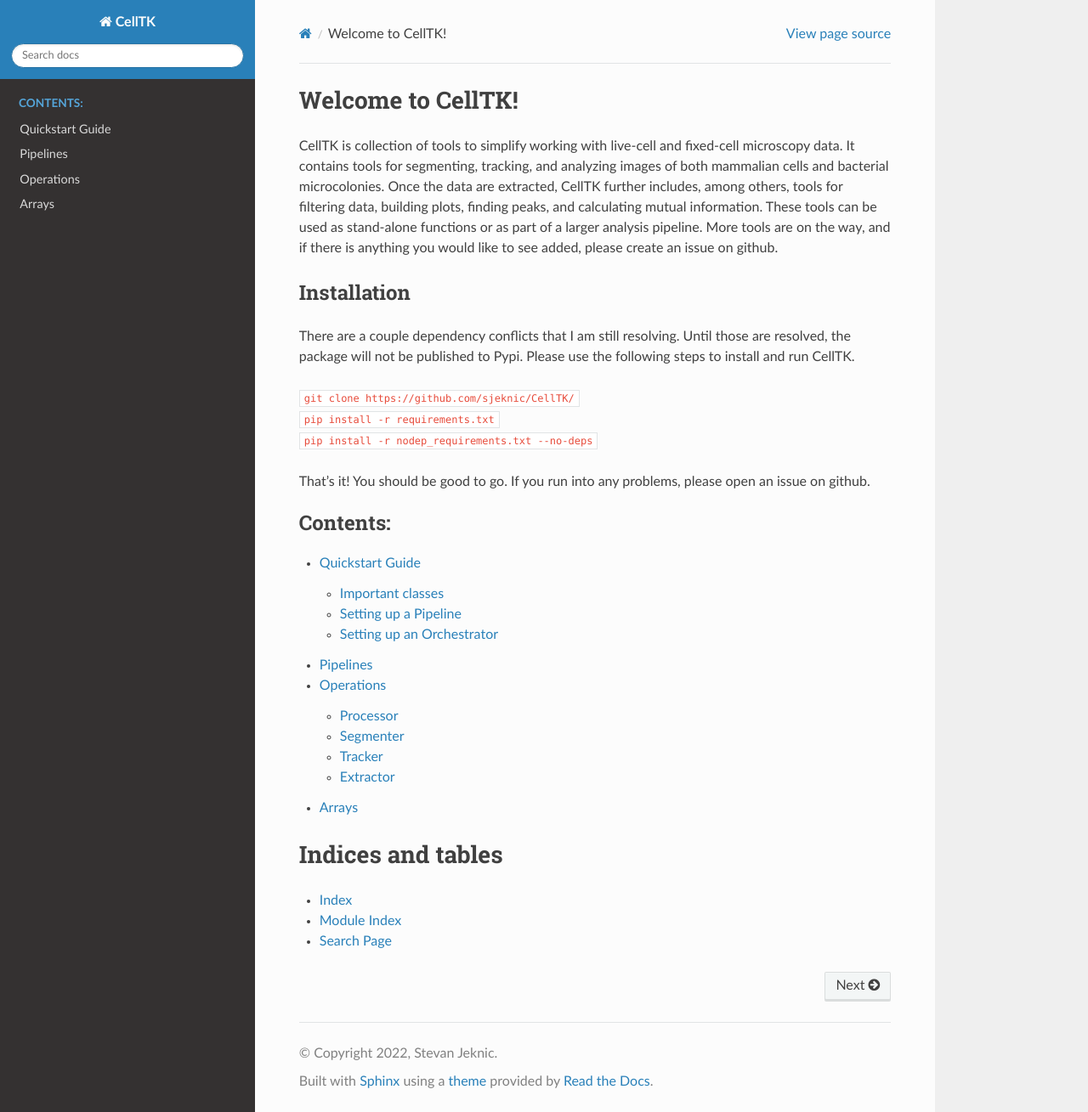
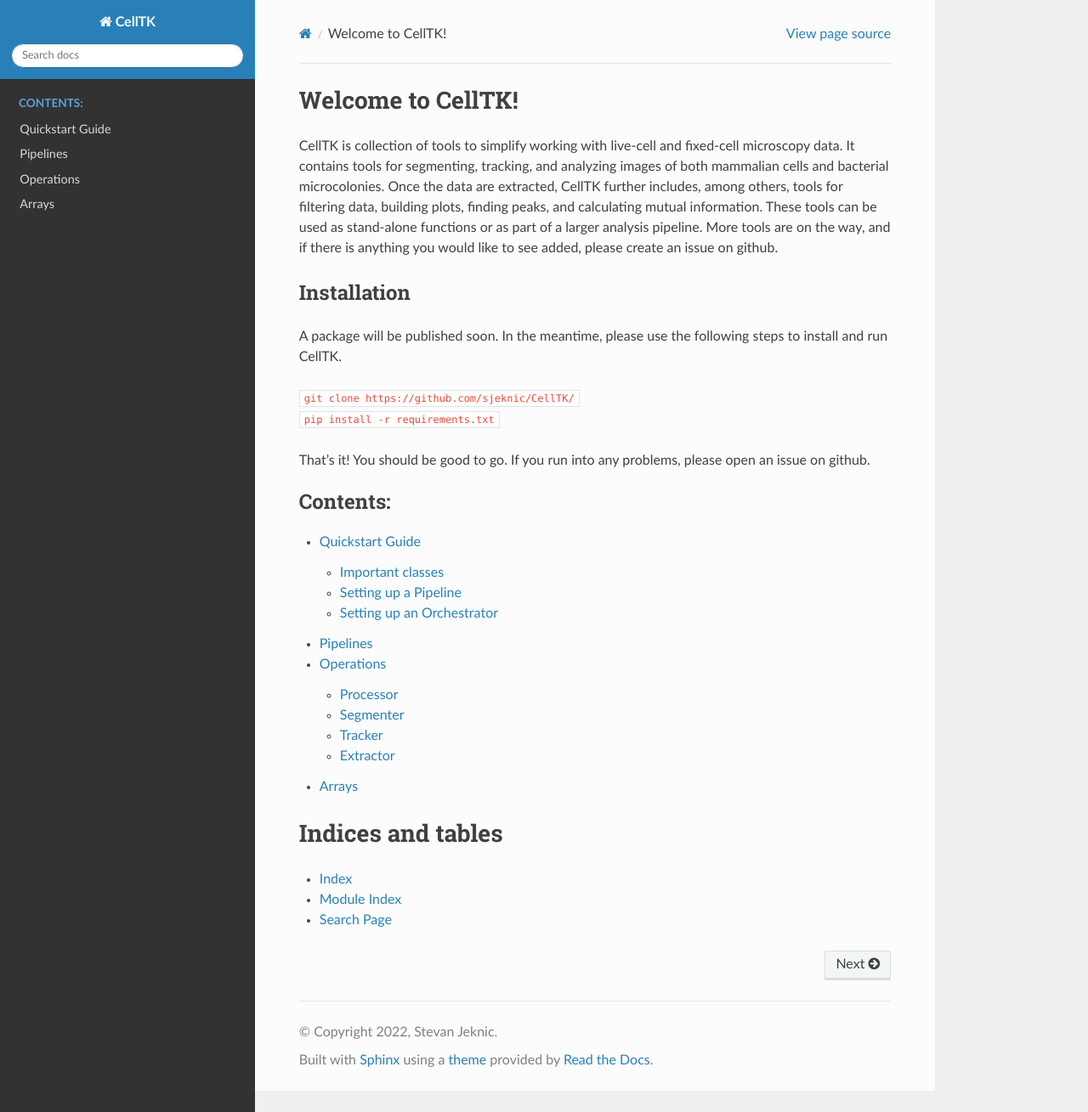
Before and after one commit to sjeknic/CellTK, a Sphinx documentation site: the page built from docs/index.rst, in a window 1280 px wide and 1309 px high. Shown: the whole window at 85% size. Built offline with Sphinx 7.4.7 and the Read the Docs theme 2.0.0, drawn with Linux system fonts in a browser that asks for light colours.

Commit message:
documentation update

```diff
--- a/docs/index.rst
+++ b/docs/index.rst
@@ -11,12 +11,10 @@
 
 Installation
 ------------
-There are a couple dependency conflicts that I am still resolving. Until those are resolved, the package will not be published to Pypi. Please use the following steps to
-install and run CellTK.
+A package will be published soon. In the meantime, please use the following steps to install and run CellTK.
 
 | ``git clone https://github.com/sjeknic/CellTK/``
 | ``pip install -r requirements.txt``
-| ``pip install -r nodep_requirements.txt --no-deps``
 
 That's it! You should be good to go. If you run into any problems, please open an issue on github.
 
```
